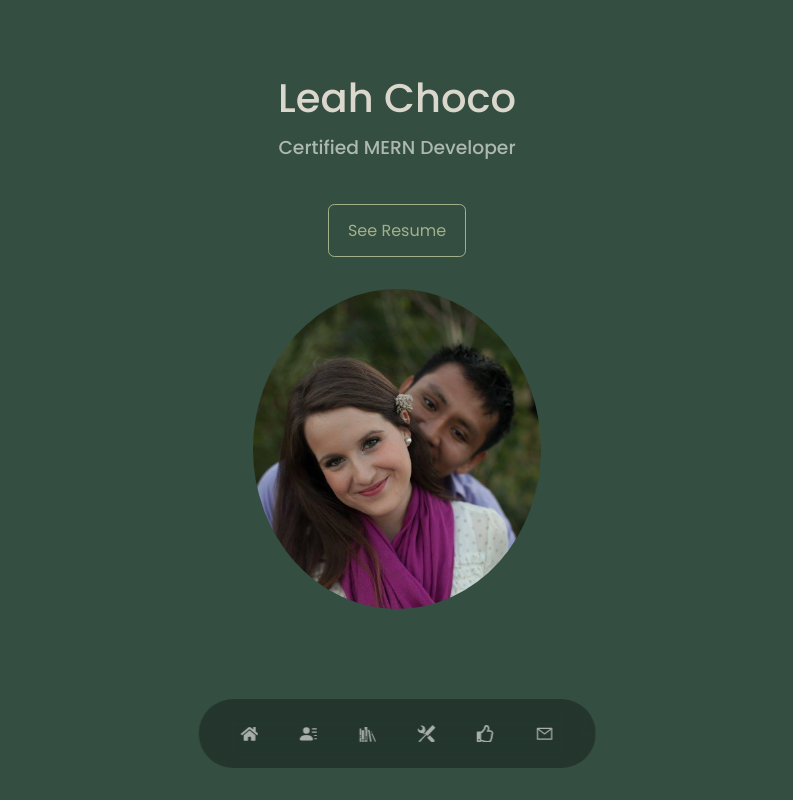
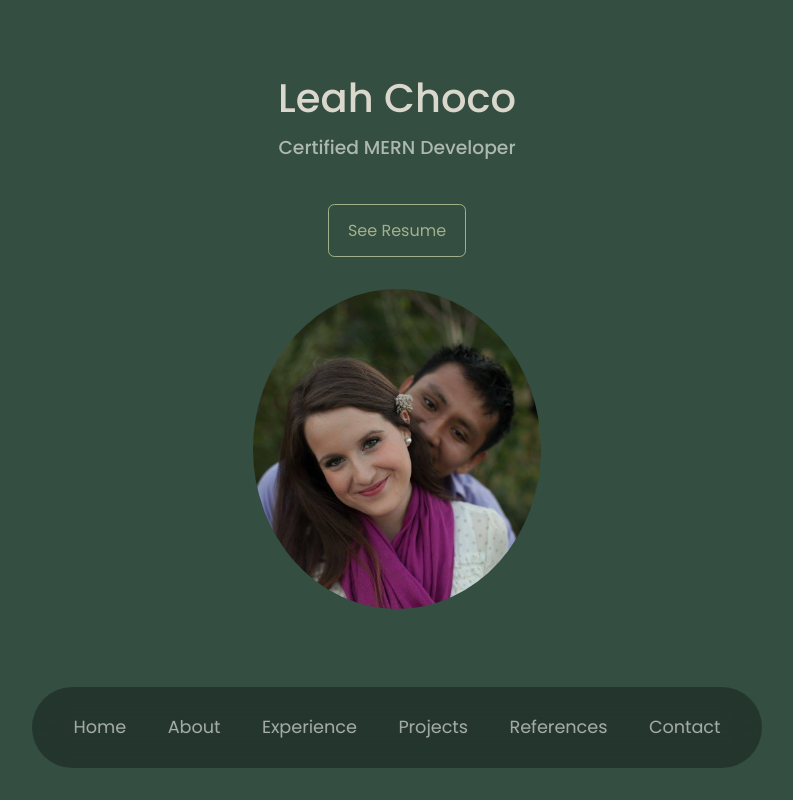
Before and after one commit to leah-choco/Portfolio, a React (Create React App) app: page / in a window 1280 px wide. Shown: the top 800 px of the page, without its empty margins (243-1036 px from the left). Built offline with nearby package versions, Linux system fonts and the light colour scheme.

Commit message:
Removing hover effect for Experiences, Removing icons and using titles for navbar

```diff
--- a/src/components/Experience/experience.css
+++ b/src/components/Experience/experience.css
@@ -10,12 +10,6 @@
     border-radius: 2rem;
     border: 1px solid transparent;
     transition: var(--transition);
-}
-
-.experience__container > div:hover {
-    background: transparent;
-    border-color: var(--color-primary-variant);
-    cursor: default;
 }
 
 .experience__container > div h3 {
--- a/src/components/Nav/Nav.jsx
+++ b/src/components/Nav/Nav.jsx
@@ -14,12 +14,12 @@
 
   return (
     <nav>
-      <a href="#" onClick ={() => setActiveNav('#')} className={activeNav === "#" ? 'active' : ''}><FaHome /></a>
-      <a href="#about" onClick ={() => setActiveNav('#about')} className={activeNav === "#about" ? 'active' : ''}><BsFillPersonLinesFill /></a>
-      <a href="#experience" onClick ={() => setActiveNav('#experience')} className={activeNav === "#experience" ? 'active' : ''}><GiBookshelf /></a>
-      <a href="#projects" onClick ={() => setActiveNav('#projects')} className={activeNav === "#projects" ? 'active' : ''}><GoTools /></a>
-      <a href="#references" onClick ={() => setActiveNav('#references')} className={activeNav === "#references" ? 'active' : ''}><FaRegThumbsUp /></a>
-      <a href="#contact" onClick ={() => setActiveNav('#contact')} className={activeNav === "#contact" ? 'active' : ''}><AiOutlineMail /></a>
+      <a href="#" onClick ={() => setActiveNav('#')} className={activeNav === "#" ? 'active' : ''}>Home</a>
+      <a href="#about" onClick ={() => setActiveNav('#about')} className={activeNav === "#about" ? 'active' : ''}>About</a>
+      <a href="#experience" onClick ={() => setActiveNav('#experience')} className={activeNav === "#experience" ? 'active' : ''}>Experience</a>
+      <a href="#projects" onClick ={() => setActiveNav('#projects')} className={activeNav === "#projects" ? 'active' : ''}>Projects</a>
+      <a href="#references" onClick ={() => setActiveNav('#references')} className={activeNav === "#references" ? 'active' : ''}>References</a>
+      <a href="#contact" onClick ={() => setActiveNav('#contact')} className={activeNav === "#contact" ? 'active' : ''}>Contact</a>
     </nav>
   )
 }
```
